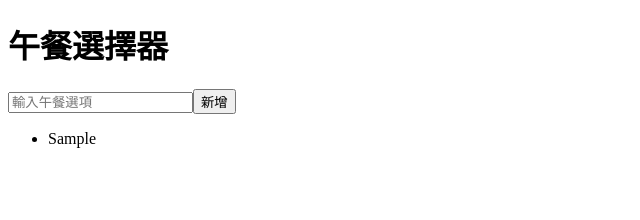
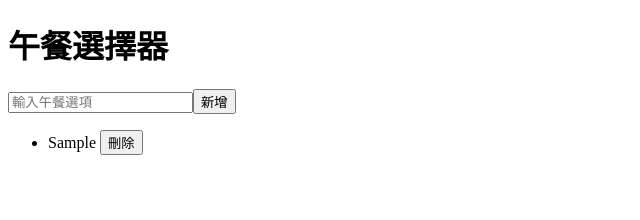
Before and after one commit to Ray625/lunchBox, a Vue app: page / in a window 1280 px wide. Both pictures are taken after typing "Sample" into the empty fields and a click on the button "新增". Shown: the top 220 px of the page, without its empty margins (0-640 px from the left). Built offline with nearby package versions, Linux system fonts and the light colour scheme.

Commit message:
feat: delete option

```diff
--- a/src/App.vue
+++ b/src/App.vue
@@ -19,6 +19,12 @@ function addLunchOption(name: string) {
   lunchOptions.value.push(option)
 }
 
+function deleteLunchOption(id: string) {
+  lunchOptions.value = lunchOptions.value.filter((option) => {
+    return option.id !== id
+  })
+}
+
 watch(
   lunchOptions,
   (value) => {
@@ -36,7 +42,7 @@ watch(
 
     <LunchForm @add="addLunchOption" />
 
-    <LunchList :options="lunchOptions" />
+    <LunchList :options="lunchOptions" @delete="deleteLunchOption" />
   </main>
 </template>
 
--- a/src/components/LunchList.vue
+++ b/src/components/LunchList.vue
@@ -4,11 +4,16 @@ import type { LunchOption } from '@/types/lunch'
 defineProps<{
   options: LunchOption[]
 }>()
+
+const emit = defineEmits<{
+  delete: [id: string]
+}>()
 </script>
 <template>
   <ul>
     <li v-for="option in options" :key="option.id">
       {{ option.name }}
+      <button type="button" @click="emit('delete', option.id)">刪除</button>
     </li>
   </ul>
 </template>
```
